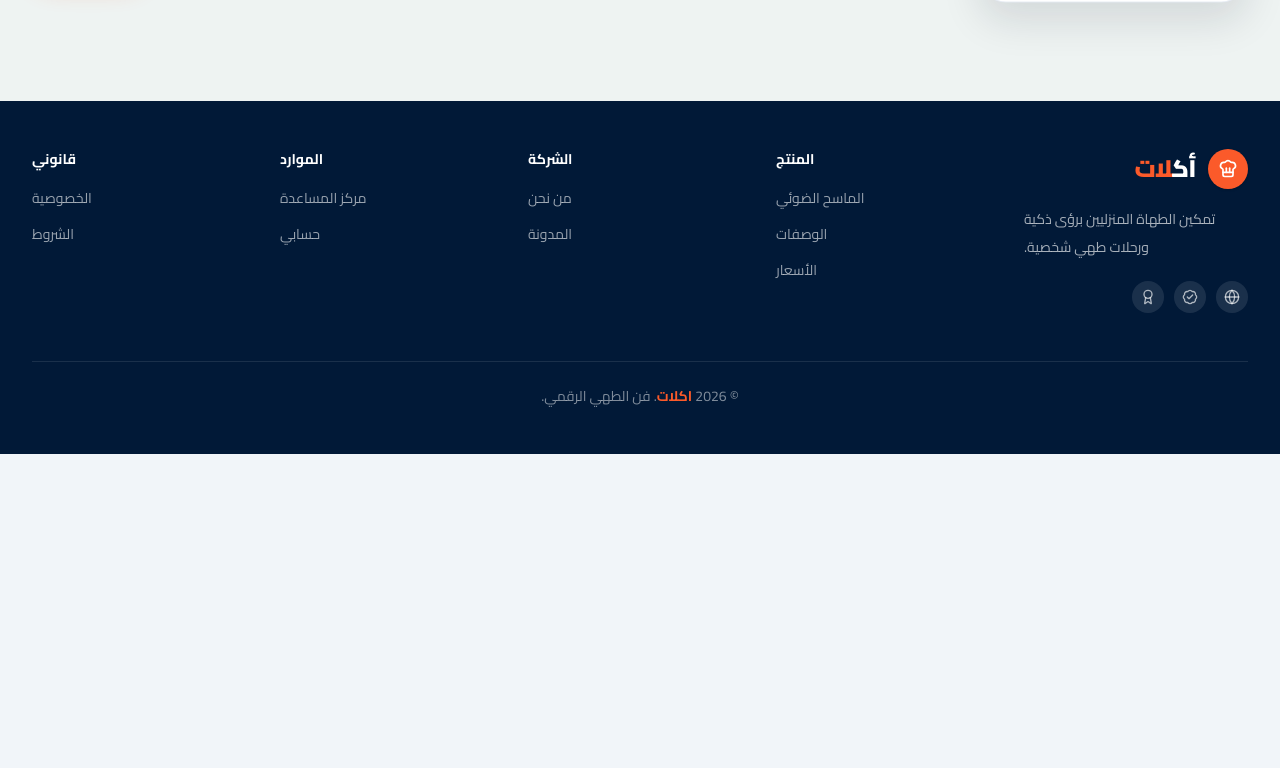
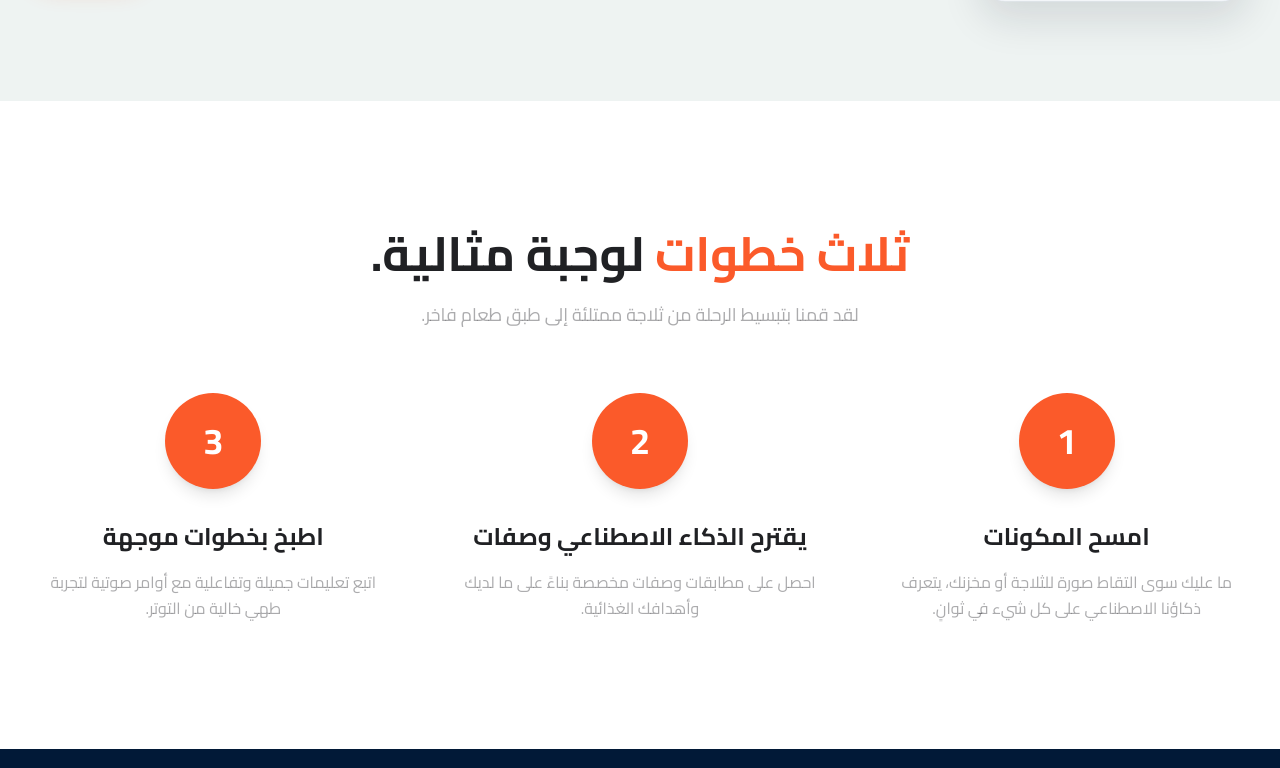
Before and after one commit to Amr-ahmed-98/Akalat, a Next.js app: page /ar in a window 1280 px wide. Shown: the part 652-1420 px from the top of the page. Before the commit the page ends 1106 px from the top, so only its background shows below. Built offline with nearby package versions, Linux system fonts and the light colour scheme; no server answers.

Commit message:
uploading three steps section

```diff
--- a/src/app/[locale]/page.tsx
+++ b/src/app/[locale]/page.tsx
@@ -1,5 +1,6 @@
 import { AppLayout } from "@/src/layouts/app-layout";
 import { HeroSection } from "@/src/widgets/hero/ui/HeroSection";
+import { ThreeSteps } from "@/src/widgets/three-steps/ThreeSteps";
 
 type HomePageProps = {
   params: Promise<{ locale: string }>;
@@ -11,6 +12,7 @@ export default async function Home({ params }: HomePageProps) {
   return (
     <AppLayout locale={locale}>
       <HeroSection locale={locale} />
+      <ThreeSteps locale={locale} />
     </AppLayout>
   );
 }
--- a/src/messages/ar.json
+++ b/src/messages/ar.json
@@ -308,5 +308,26 @@
       "otpLength": "يجب أن يتكون رمز التحقق من 6 أرقام.",
       "otpDigits": "يجب أن يحتوي رمز التحقق على أرقام فقط."
     }
-  }
+  },
+  "ThreeStepsSection": {
+      "title": {
+        "highlight": "ثلاث خطوات",
+        "main": "لوجبة مثالية."
+      },
+      "subtitle": "لقد قمنا بتبسيط الرحلة من ثلاجة ممتلئة إلى طبق طعام فاخر.",
+      "steps": {
+        "scan": {
+          "title": "امسح المكونات",
+          "description": "ما عليك سوى التقاط صورة للثلاجة أو مخزنك، يتعرف ذكاؤنا الاصطناعي على كل شيء في ثوانٍ."
+        },
+        "ai": {
+          "title": "يقترح الذكاء الاصطناعي وصفات",
+          "description": "احصل على مطابقات وصفات مخصصة بناءً على ما لديك وأهدافك الغذائية."
+        },
+        "cook": {
+          "title": "اطبخ بخطوات موجهة",
+          "description": "اتبع تعليمات جميلة وتفاعلية مع أوامر صوتية لتجربة طهي خالية من التوتر."
+        }
+      }
+    }
 }
--- a/src/messages/en.json
+++ b/src/messages/en.json
@@ -305,5 +305,26 @@
       "otpLength": "The verification code must be 6 digits.",
       "otpDigits": "The verification code must contain numbers only."
     }
+  },
+  "ThreeStepsSection": {
+    "title": {
+      "highlight": "Three Steps",
+      "main": "to a Perfect Meal"
+    },
+    "subtitle": "We've simplified the journey from a stocked fridge to a gourmet dish.",
+    "steps": {
+      "scan": {
+        "title": "Scan Ingredients",
+        "description": "Simply snap a photo of your fridge or pantry, our AI identifies everything in seconds."
+      },
+      "ai": {
+        "title": "AI Suggests Recipes",
+        "description": "Get personalized recipe matches based on what you have and your dietary goals."
+      },
+      "cook": {
+        "title": "Cook with Guidance",
+        "description": "Follow beautiful, interactive instructions with voice commands for a stress-free cooking experience."
+      }
+    }
   }
 }
--- /dev/null
+++ b/src/widgets/three-steps/ThreeSteps.tsx
@@ -0,0 +1,91 @@
+import { getTranslations } from "next-intl/server";
+
+type ThreeStepsSectionProps = {
+  locale: string;
+};
+
+export async function ThreeSteps({ locale }: ThreeStepsSectionProps) {
+  const t = await getTranslations("ThreeStepsSection");
+  const isArabic = locale === "ar";
+
+  return (
+    <section className="w-full bg-card py-16 md:py-24 lg:py-32">
+      <div className="container mx-auto px-4 sm:px-6 lg:px-8">
+        {/* Header */}
+        <div className="mb-12 text-center md:mb-16">
+          <h2 className="mb-4 text-3xl font-bold md:mb-6 md:text-4xl lg:text-5xl">
+            <span className="text-primary">{t("title.highlight")}</span>
+            <span className="text-foreground"> {t("title.main")}</span>
+          </h2>
+          <p className="mx-auto max-w-2xl px-2 text-sm text-muted-foreground md:text-base lg:text-lg">
+            {t("subtitle")}
+          </p>
+        </div>
+
+        {/* Steps Grid */}
+        <div className="grid grid-cols-1 gap-8 md:grid-cols-3 md:gap-12 lg:gap-16">
+          {/* Step 1 - Scan Ingredients */}
+          <div className="flex flex-col items-center text-center group">
+            {/* Number Circle */}
+            <div className="mb-6 flex h-16 w-16 items-center justify-center rounded-full bg-primary shadow-lg transition-all duration-300 group-hover:scale-105 group-hover:shadow-xl md:mb-8 md:h-20 md:w-20 lg:h-24 lg:w-24">
+              <span className="text-2xl font-bold text-primary-foreground md:text-3xl lg:text-4xl">
+                1
+              </span>
+            </div>
+
+            {/* Title */}
+            <h3 className="mb-3 text-lg font-bold text-foreground md:mb-4 md:text-xl lg:text-2xl">
+              {t("steps.scan.title")}
+            </h3>
+
+            {/* Description */}
+            <p className="text-sm leading-relaxed text-muted-foreground md:text-base">
+              {t("steps.scan.description")}
+            </p>
+          </div>
+
+          {/* Step 2 - AI Suggests Recipes */}
+          <div className="flex flex-col items-center text-center group">
+            {/* Number Circle */}
+            <div className="mb-6 flex h-16 w-16 items-center justify-center rounded-full bg-primary shadow-lg transition-all duration-300 group-hover:scale-105 group-hover:shadow-xl md:mb-8 md:h-20 md:w-20 lg:h-24 lg:w-24">
+              <span className="text-2xl font-bold text-primary-foreground md:text-3xl lg:text-4xl">
+                2
+              </span>
+            </div>
+
+            {/* Title */}
+            <h3 className="mb-3 text-lg font-bold text-foreground md:mb-4 md:text-xl lg:text-2xl">
+              {t("steps.ai.title")}
+            </h3>
+
+            {/* Description */}
+            <p className="text-sm leading-relaxed text-muted-foreground md:text-base">
+              {t("steps.ai.description")}
+            </p>
+          </div>
+
+          {/* Step 3 - Cook with Guidance */}
+          <div className="flex flex-col items-center text-center group">
+            {/* Number Circle */}
+            <div className="mb-6 flex h-16 w-16 items-center justify-center rounded-full bg-primary shadow-lg transition-all duration-300 group-hover:scale-105 group-hover:shadow-xl md:mb-8 md:h-20 md:w-20 lg:h-24 lg:w-24">
+              <span className="text-2xl font-bold text-primary-foreground md:text-3xl lg:text-4xl">
+                3
+              </span>
+            </div>
+
+            {/* Title */}
+            <h3 className="mb-3 text-lg font-bold text-foreground md:mb-4 md:text-xl lg:text-2xl">
+              {t("steps.cook.title")}
+            </h3>
+
+            {/* Description */}
+            {/* Description */}
+            <p className="text-sm leading-relaxed text-muted-foreground md:text-base">
+              {t("steps.cook.description")}
+            </p>
+          </div>
+        </div>
+      </div>
+    </section>
+  );
+}
```
